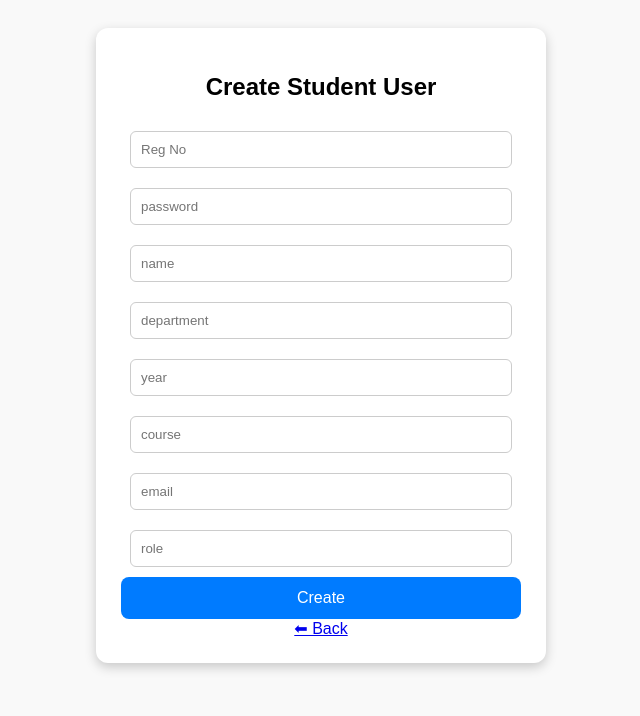
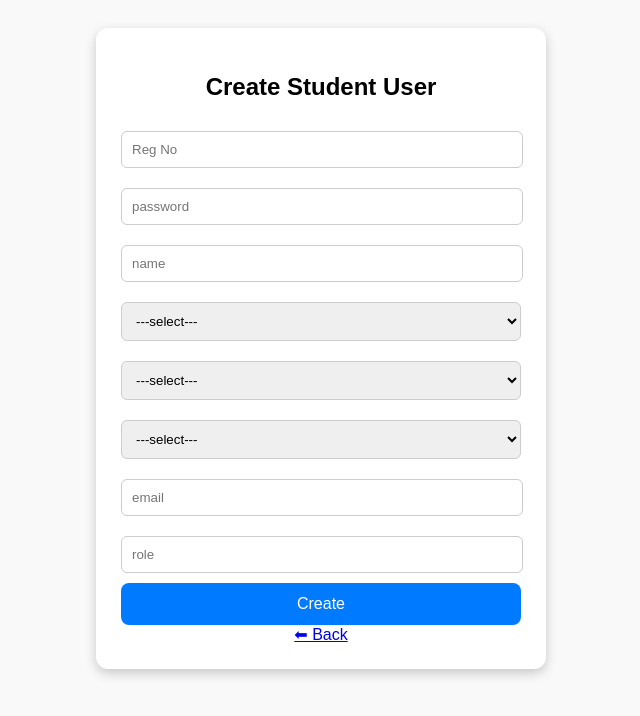
Before and after one commit to Suryaprakash1007/fees_structure, a plain HTML site: page create-user.html in a window 1280 px wide. Shown: the whole page, without its empty margins (319-959 px from the left). Drawn offline with Linux system fonts and the light colour scheme.

Commit message:
original files

```diff
--- a/create-user.html
+++ b/create-user.html
@@ -19,7 +19,7 @@
       text-align: center;
     }
     input {
-      padding: 10px; width: 90%; margin: 10px 0;
+      padding: 10px; width: 95%; margin: 10px 0;
       border: 1px solid #ccc; border-radius: 6px;
     }
     button {
@@ -29,6 +29,10 @@
       cursor: pointer; font-size: 16px;
     }
     button:hover { background: #0056b3; }
+    select{
+      padding: 10px; width: 100%; margin: 10px 0;
+      border: 1px solid #ccc; border-radius: 6px;
+    }
   </style>
 </head>
 <body>
@@ -38,11 +42,30 @@
     <input type="text" id="username" placeholder="Reg No">
     <input type="text" id="password" placeholder="password">
     <input type="text"id="name" placeholder="name">
-
-
-    <input type="text"id="department"placeholder="department">
-    <input type="text"id="year" placeholder="year">
-    <input type="text"id="course" placeholder="course">
+    <select id="department">
+      <option>---select---</option>
+      <option>CSE</option>
+      <option>IT</option>
+      <option>MECH</option>
+      <option>ECE</option>
+      <option>AIDS</option>
+      <option>CSBS</option>
+      <option>CIVIL</option>
+      <option>BME</option>
+      <option>EEE</option>
+    </select>
+    <select id="year">
+      <option>---select---</option>
+      <option>1 year</option>
+      <option>2 year</option>
+      <option>3 year</option>
+      <option>4 year</option>
+    </select>
+    <select id="course">
+      <option>---select---</option>
+      <option>BE</option>
+      <option>BTech</option>
+    </select>
     <input type="text"id="email" placeholder="email">
     <input type="text" id="role" placeholder="role">
 
```
Also changed, not shown: admin-login.html (+9 -4 lines), feesstructurerequest.html (+3 -15 lines), student-login.html (+10 -5 lines).
